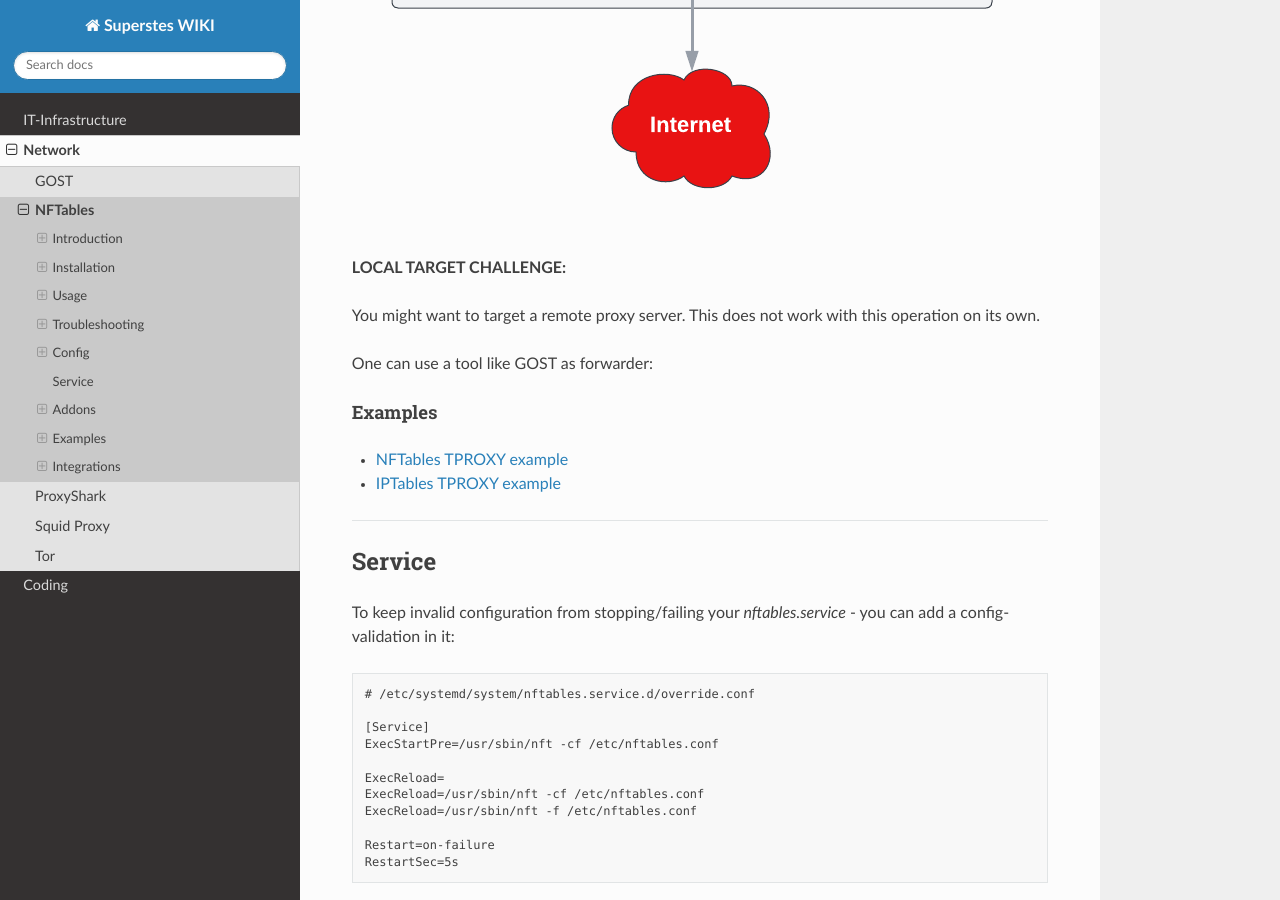
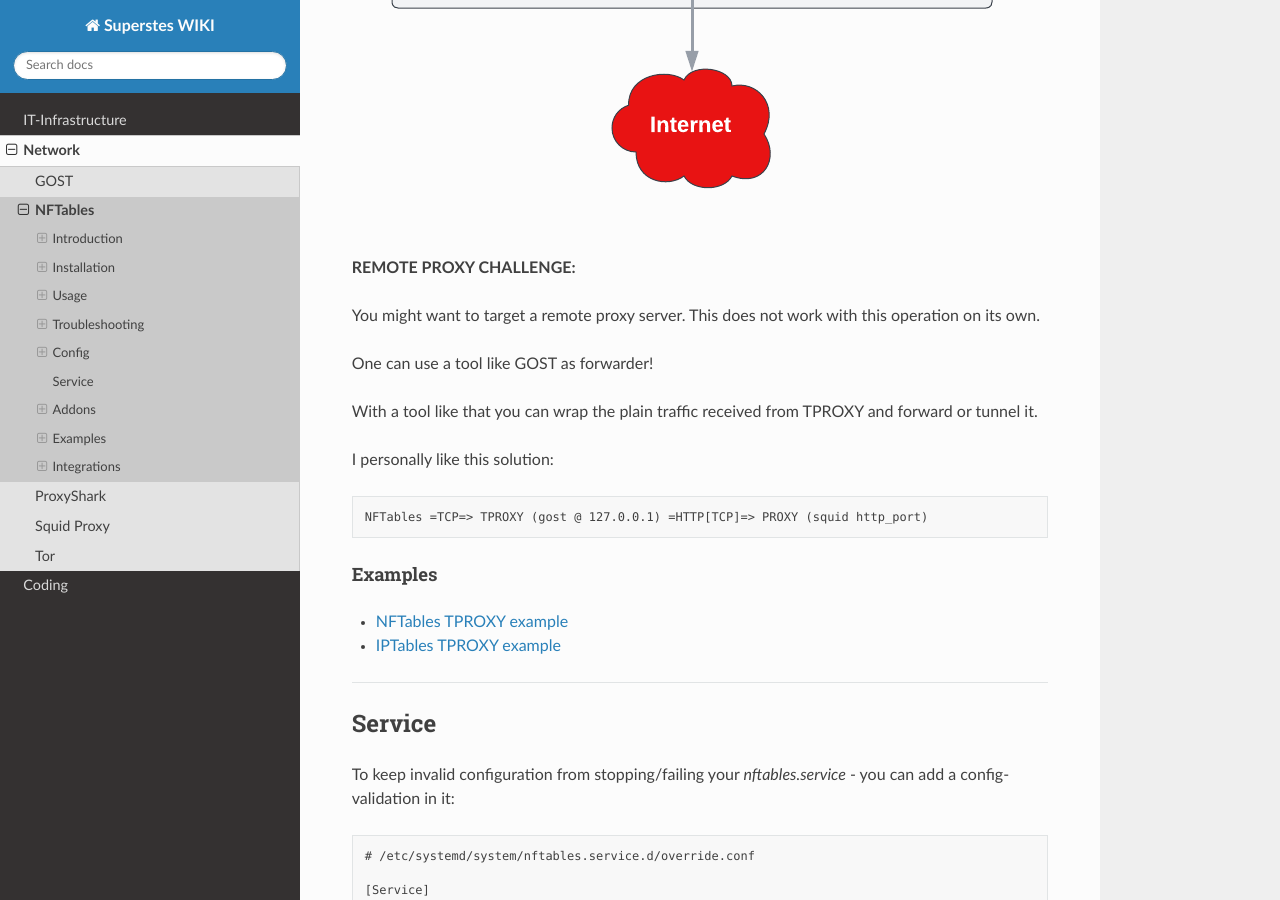
Before and after one commit to superstes/wiki, a Sphinx documentation site: the page built from source/1/network/nftables.rst, in a window 1280 px wide and 900 px high, scrolled down 5840 px. Built offline with Sphinx 7.4.7 and the Read the Docs theme 2.0.0, drawn with Linux system fonts in a browser that asks for light colours.

Commit message:
formatting & remote proxy with nftables

```diff
--- a/source/1/network/nftables.rst
+++ b/source/1/network/nftables.rst
@@ -254,11 +254,19 @@ We need to route it to 'loopback' so it passes through 'prerouting'.
 
 |nft_tproxy|
 
-**LOCAL TARGET CHALLENGE:**
+**REMOTE PROXY CHALLENGE:**
 
 You might want to target a remote proxy server. This does not work with this operation on its own.
 
-One can use a tool like :ref:`GOST as forwarder <net_gost>`:
+One can use a tool like :ref:`GOST as forwarder <net_gost>`!
+
+With a tool like that you can wrap the plain traffic received from TPROXY and forward or tunnel it.
+
+I personally like this solution:
+
+.. code-block:: text
+
+    NFTables =TCP=> TPROXY (gost @ 127.0.0.1) =HTTP[TCP]=> PROXY (squid http_port)
 
 
 Examples
```
Also changed, not shown: source/1/network/squid.rst (+5 -5 lines).
